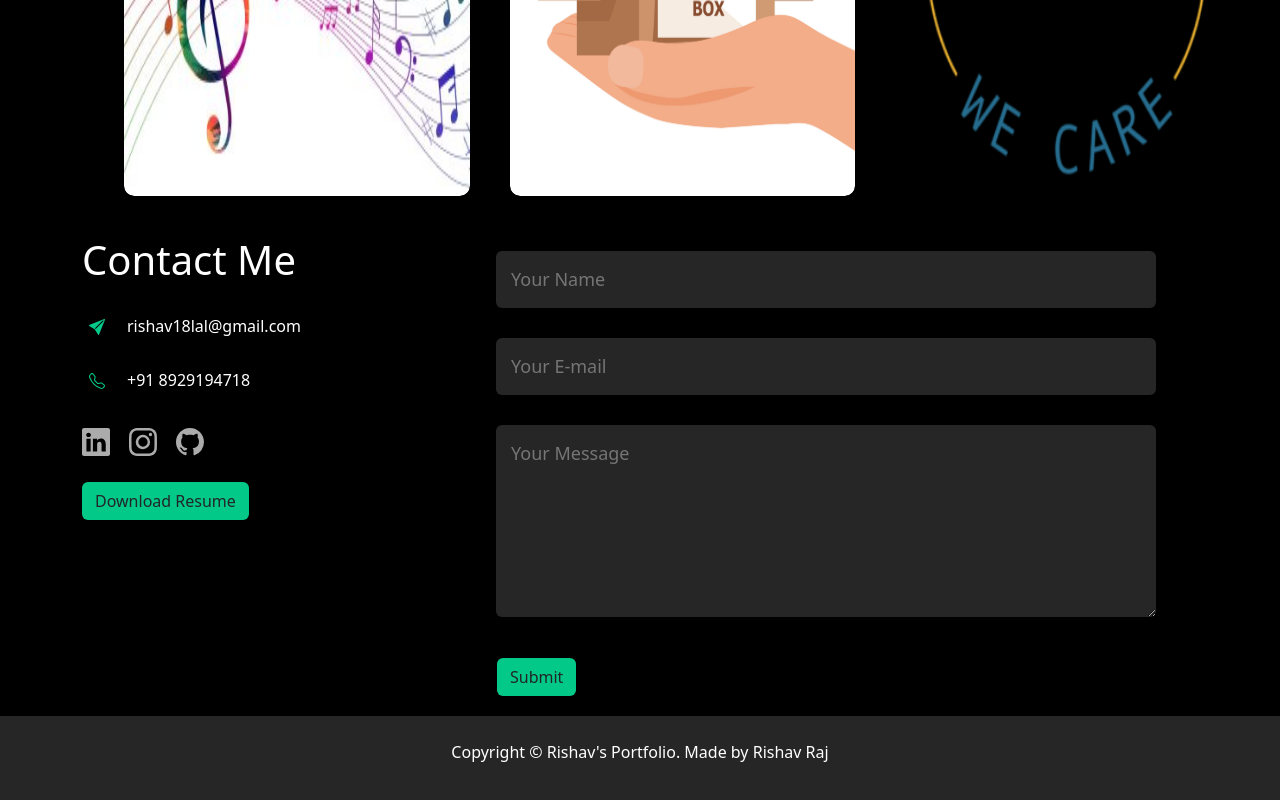
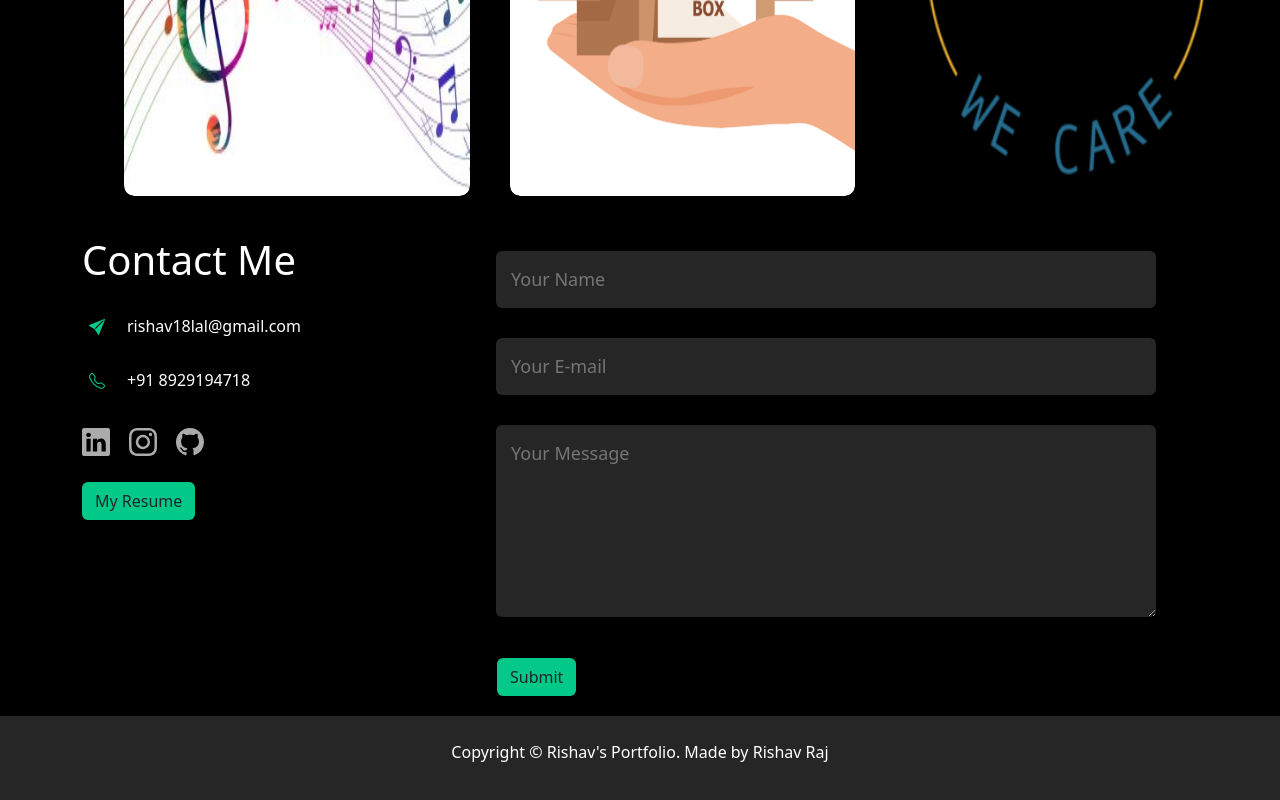
Before and after one commit to Rishav-01/My_Portfolio, a plain HTML site: page index.html in a window 1280 px wide. Shown: the part 1158-1958 px from the top of the page. Drawn offline with nearby package versions, Linux system fonts and the light colour scheme.

Commit message:
Updated Resume Location

```diff
--- a/index.html
+++ b/index.html
@@ -106,7 +106,7 @@
                                 <path d="M8 0C3.58 0 0 3.58 0 8c0 3.54 2.29 6.53 5.47 7.59.4.07.55-.17.55-.38 0-.19-.01-.82-.01-1.49-2.01.37-2.53-.49-2.69-.94-.09-.23-.48-.94-.82-1.13-.28-.15-.68-.52-.01-.53.63-.01 1.08.58 1.23.82.72 1.21 1.87.87 2.33.66.07-.52.28-.87.51-1.07-1.78-.2-3.64-.89-3.64-3.95 0-.87.31-1.59.82-2.15-.08-.2-.36-1.02.08-2.12 0 0 .67-.21 2.2.82.64-.18 1.32-.27 2-.27.68 0 1.36.09 2 .27 1.53-1.04 2.2-.82 2.2-.82.44 1.1.16 1.92.08 2.12.51.56.82 1.27.82 2.15 0 3.07-1.87 3.75-3.65 3.95.29.25.54.73.54 1.48 0 1.07-.01 1.93-.01 2.2 0 .21.15.46.55.38A8.012 8.012 0 0 0 16 8c0-4.42-3.58-8-8-8z"/>
                               </svg></a>
                         </div>
-                        <a href="assets/My Resume.pdf" download="" class="btn" id="resume">Download Resume</a>
+                        <a href="https://drive.google.com/file/d/1bS7KDQ_E1OviedgNglglvKwxXWWb-akY/view?usp=drive_link" download="" class="btn" id="resume">My Resume</a>
                     </div>
                     <div class="contact-right">
                         <form method="post" action="mailto: rishav18lal@gmail.com" enctype="multipart/form-data">
```
Also changed, not shown: 1 other file.
